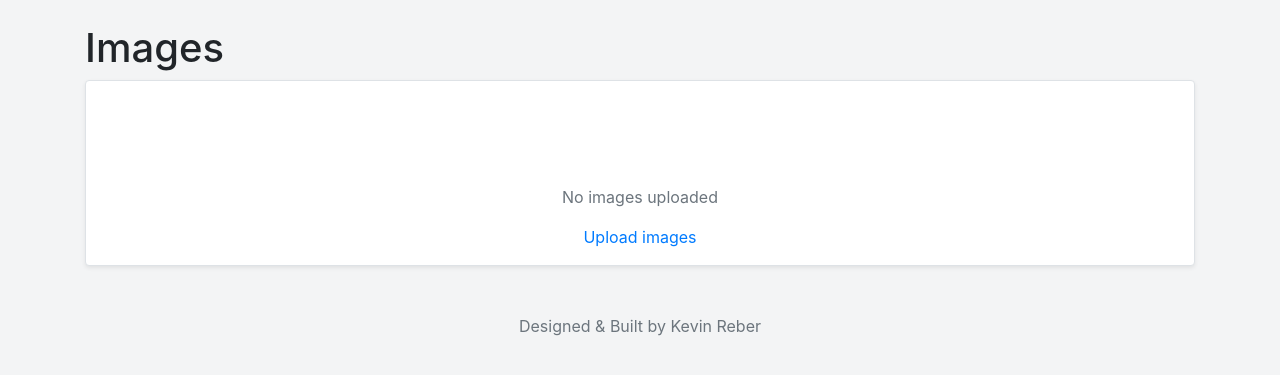
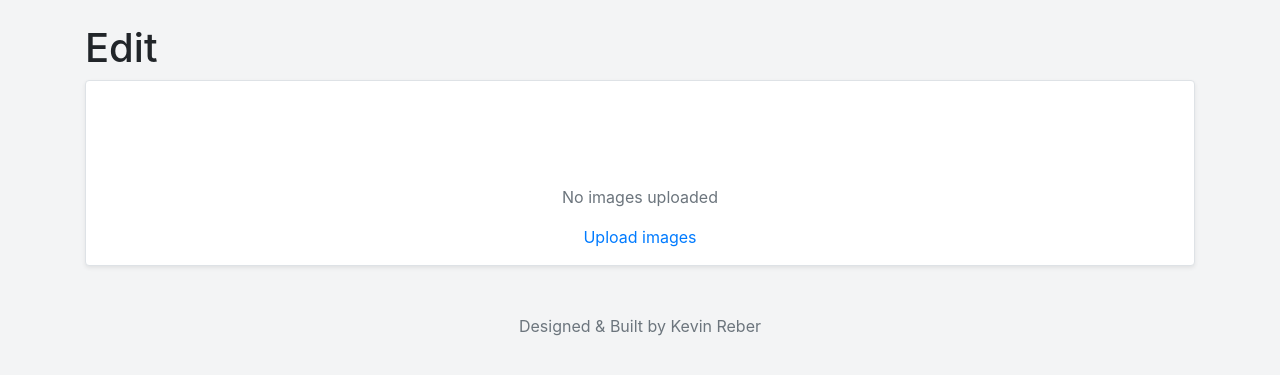
Before and after one commit to kevinreber/Capstone-Project, a Flask app: page /images/edit in a window 1280 px wide. Shown: the part 56-431 px from the top of the page. Run offline with Flask 2, Linux system fonts and the light colour scheme; some libraries are stand-ins or nearby versions.

Commit message:
refactor: renamed titles

```diff
--- a/templates/footage/edit-images.html
+++ b/templates/footage/edit-images.html
@@ -5,7 +5,7 @@
 
 {% block content -%}
 <div class="d-flex">
-    <h1>Images</h1>
+    <h1>Edit</h1>
     {% if g.user -%}
     <div class="btn-container ml-auto mt-auto">
         <button id="csv-download" class=" btn btn-link text-muted btn-outline-none btn-sm h-50">Download
--- a/templates/footage/images.html
+++ b/templates/footage/images.html
@@ -5,7 +5,7 @@
 
 {% block content %}
 <div class="d-flex">
-    <h1>Images</h1>
+    <h1>Footage List</h1>
     <div class="btn-container ml-auto mt-auto">
         <a href="{{ url_for('edit_images') }}" class=" btn btn-link text-muted btn-outline-none btn-sm h-50">Edit</a>|
         <button id="delete-all-btn" type="button" class="btn btn-link text-muted btn-outline-none btn-sm h-50">Remove
```
